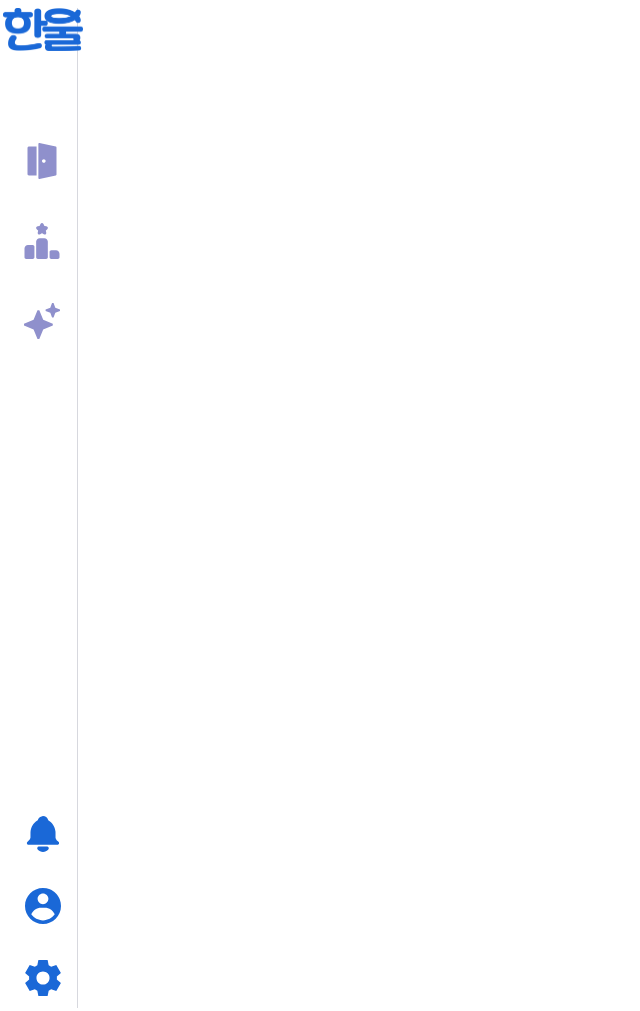
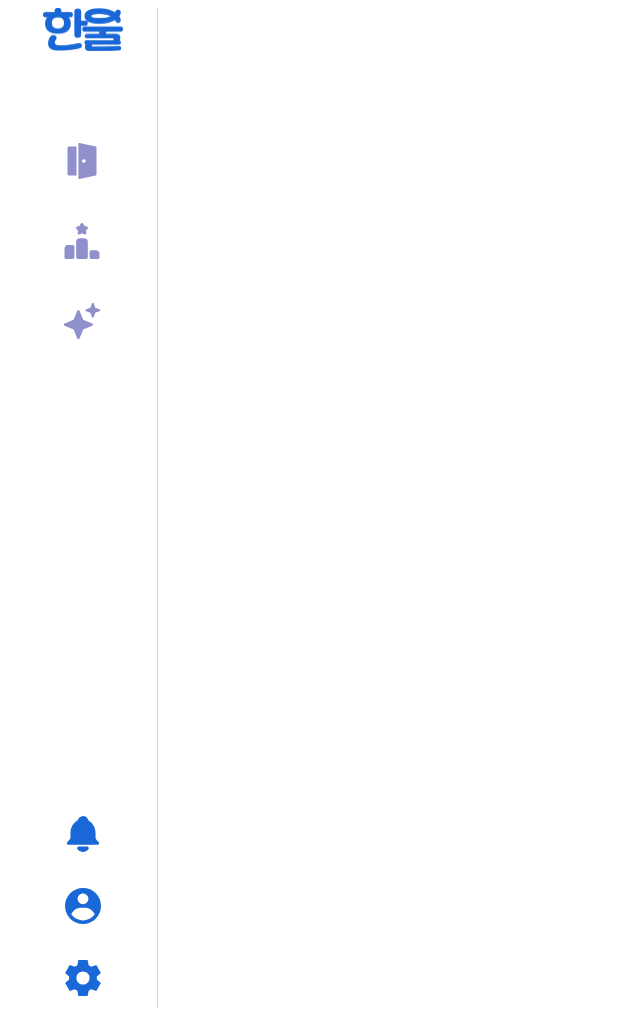
Before and after one commit to seyoung5309/Hanul, a plain HTML site: page client/component/navigate.html in a window 1280 px wide. Shown: the whole page, without its empty margins (0-640 px from the left). Drawn offline with Linux system fonts and the light colour scheme.

Commit message:
feat: nav 동작 구현

```diff
--- a/client/component/navigate.html
+++ b/client/component/navigate.html
@@ -6,7 +6,7 @@
         align-items: center;
 
         display: flex;
-        width: 70px;
+        width: 150px;
         height: 1000px;
         flex-direction: column;
         justify-content: space-between;
--- a/client/css/main.css
+++ b/client/css/main.css
@@ -2,9 +2,7 @@ nav {
     position: fixed;
     top: 0;
     left: 0;
-    height: 100vh;
-    width: 200px;
-    margin: 38px 0 0 58px;
+    margin: 34.5px 0 0 0;
 }
 
 main {
```
